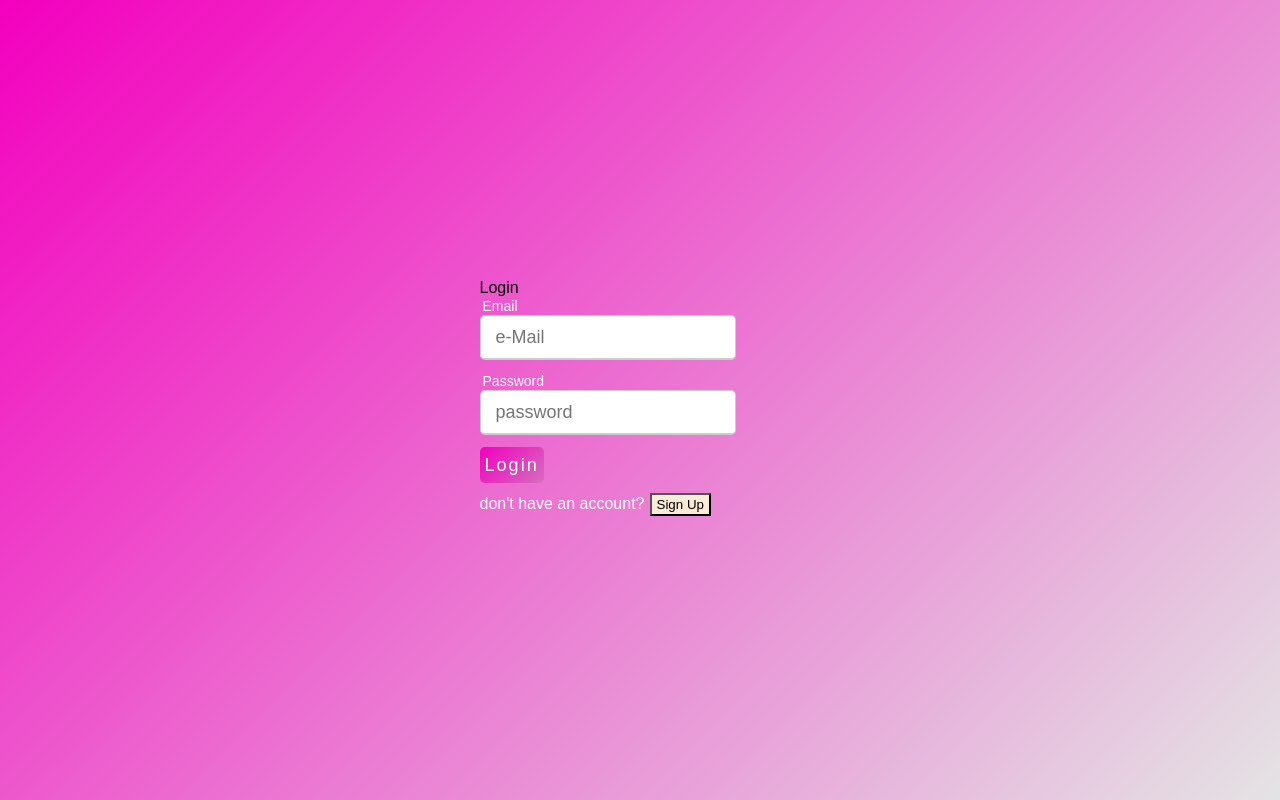
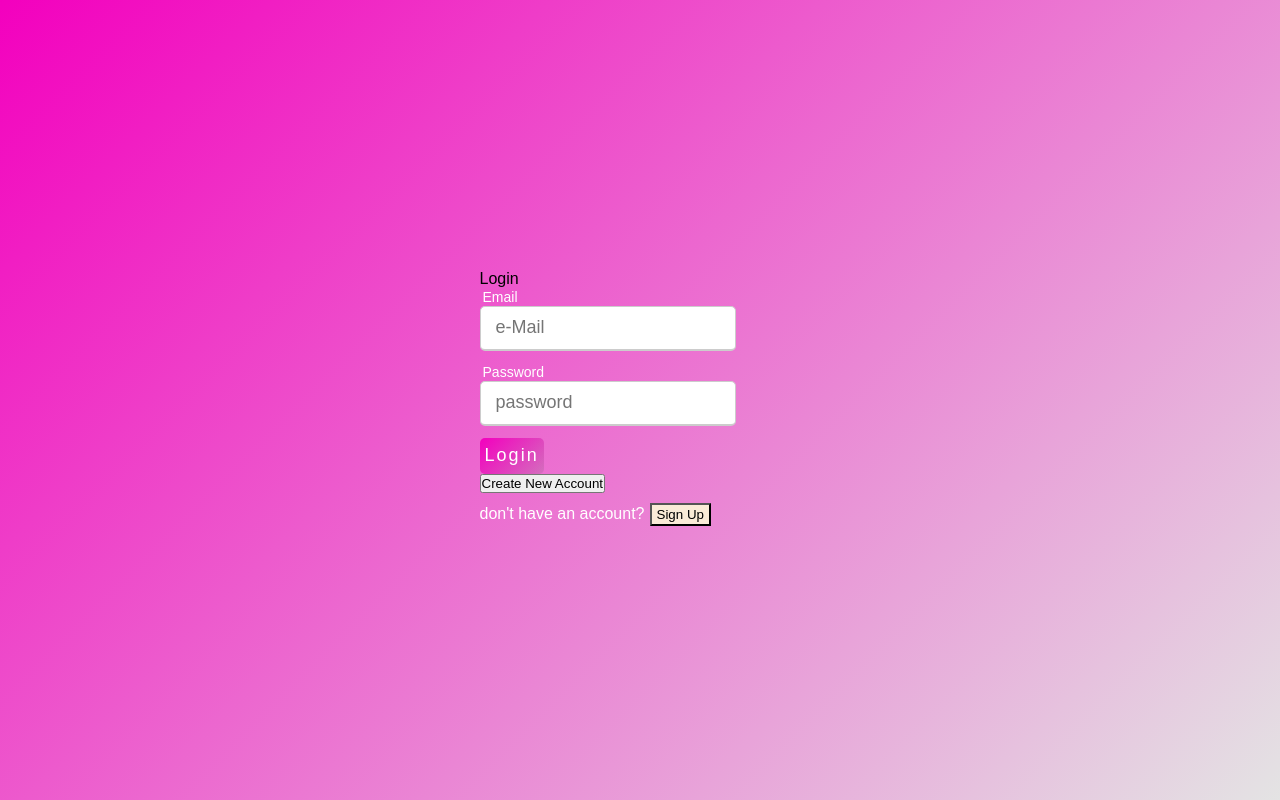
Before and after one commit to JTMapps/nailbar, a website: page auth.html in a window 1280 px wide. Drawn offline with Linux system fonts and the light colour scheme; no server answers.

Commit message:
create account page was added

```diff
--- a/auth.html
+++ b/auth.html
@@ -133,10 +133,16 @@
 					<button type="submit" id="signInButton">Login</button>
 				</div>
 
+				<button type="button" id="createAccountButton" >Create New Account</button>
+
 				<div class="register-link">
 					<p>don't have an account?<button type="submit" id="signUpButton"> Sign Up</button></p>
 				</div>
 			</form>
+
+			<script type="module">
+
+			</script>
 		</div>
 </body>
 </html>
```
